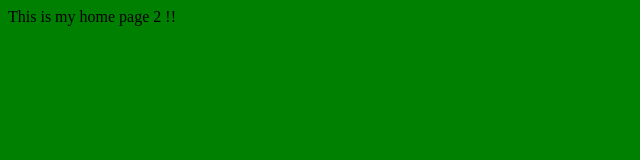
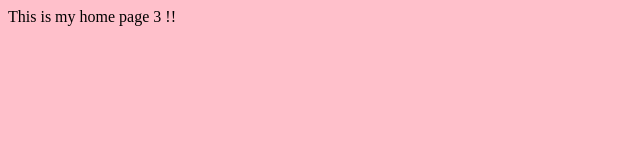
Before and after one commit to RiteshMehar/jenkins_2024_test1, a plain HTML site: page index.html in a window 1280 px wide. Shown: the whole page, without its empty margins (0-640 px from the left). Drawn offline with Linux system fonts and the light colour scheme.

Commit message:
4th change

```diff
--- a/index.html
+++ b/index.html
@@ -1,3 +1,3 @@
-<body bgcolor='green'>
-This is my home page 2 !!
+<body bgcolor='pink'>
+This is my home page 3 !!
 </body>
```
